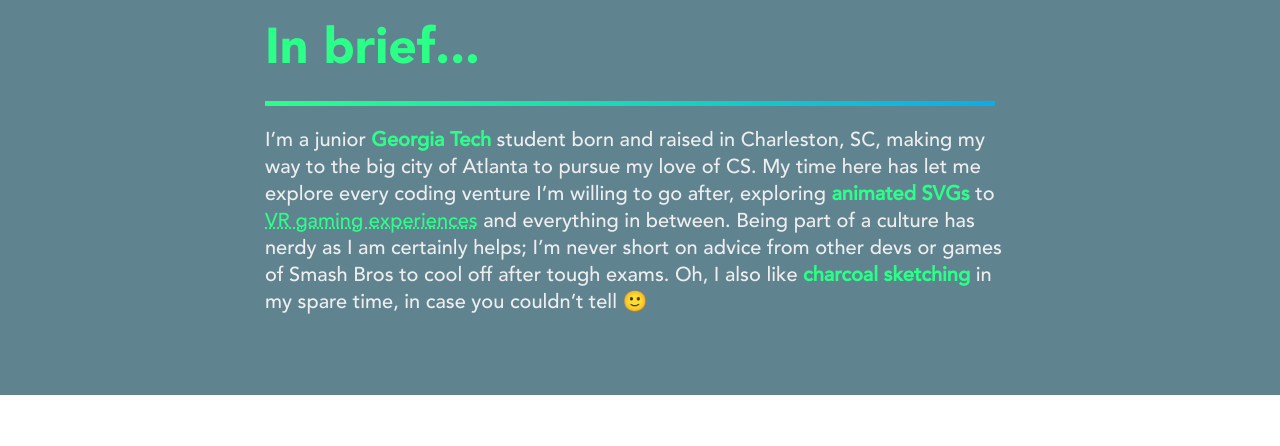
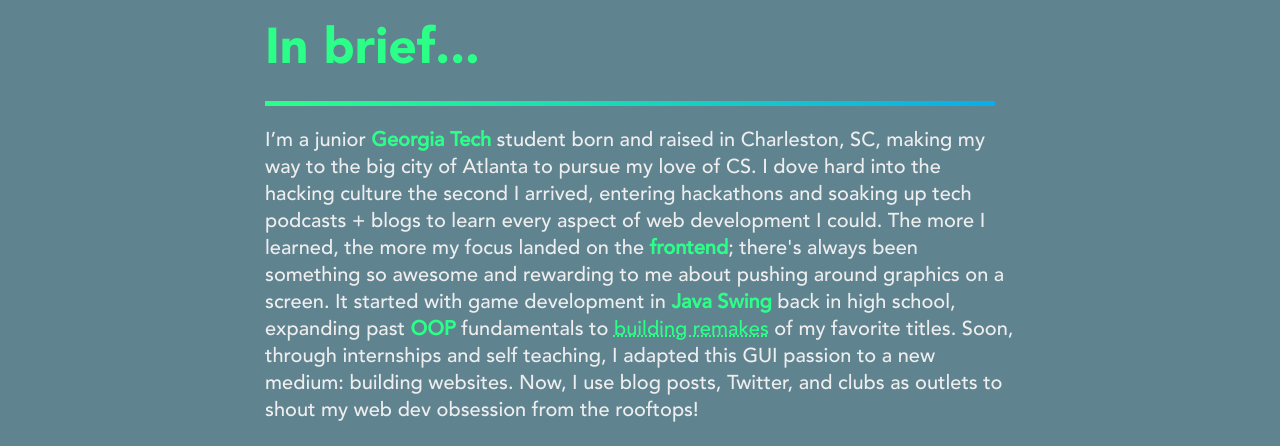
Before and after one commit to fu4303/portfolio-bholmes-v2, a Gatsby site: page / in a window 1280 px wide. Shown: the part 1170-1616 px from the top of the page. Built offline with nearby package versions, Linux system fonts and the light colour scheme; Gatsby itself is replaced by a stand-in of ours.

Commit message:
rewrite in brief section text

```diff
--- a/src/components/container/section-data.js
+++ b/src/components/container/section-data.js
@@ -9,20 +9,23 @@ export default [
       {
         title: 'In brief...',
         summary: (
-          <React.Fragment>
+          <>
             I’m a junior <b>Georgia Tech</b> student born and raised in
             Charleston, SC, making my way to the big city of Atlanta to pursue
-            my love of CS. My time here has let me explore every coding venture
-            I’m willing to go after, exploring <b>animated SVGs</b> to{' '}
-            <a href="https://devpost.com/software/hole-blind">
-              VR gaming experiences
-            </a>{' '}
-            and everything in between. Being part of a culture has nerdy as I am
-            certainly helps; I’m never short on advice from other devs or games
-            of Smash Bros to cool off after tough exams. Oh, I also like{' '}
-            <b>charcoal sketching</b> in my spare time, in case you couldn’t
-            tell 🙂
-          </React.Fragment>
+            my love of CS. I dove hard into the hacking culture the second I
+            arrived, entering hackathons and soaking up tech podcasts + blogs to
+            learn every aspect of web development I could. The more I learned,
+            the more my focus landed on the <b>frontend</b>; there's always been
+            something so awesome and rewarding to me about pushing around
+            graphics on a screen. It started with game development in{' '}
+            <b>Java Swing</b> back in high school, expanding past <b>OOP </b>
+            fundamentals to{' '}
+            <a href="https://imgur.com/a/edUgWnK">building remakes</a> of my
+            favorite titles. Soon, through internships and self teaching, I
+            adapted this GUI passion to a new medium: building websites. Now, I
+            use blog posts, Twitter, and clubs as outlets to shout my web dev
+            obsession from the rooftops!
+          </>
         ),
         colors: {
           primary: '#2BFF88',
```
